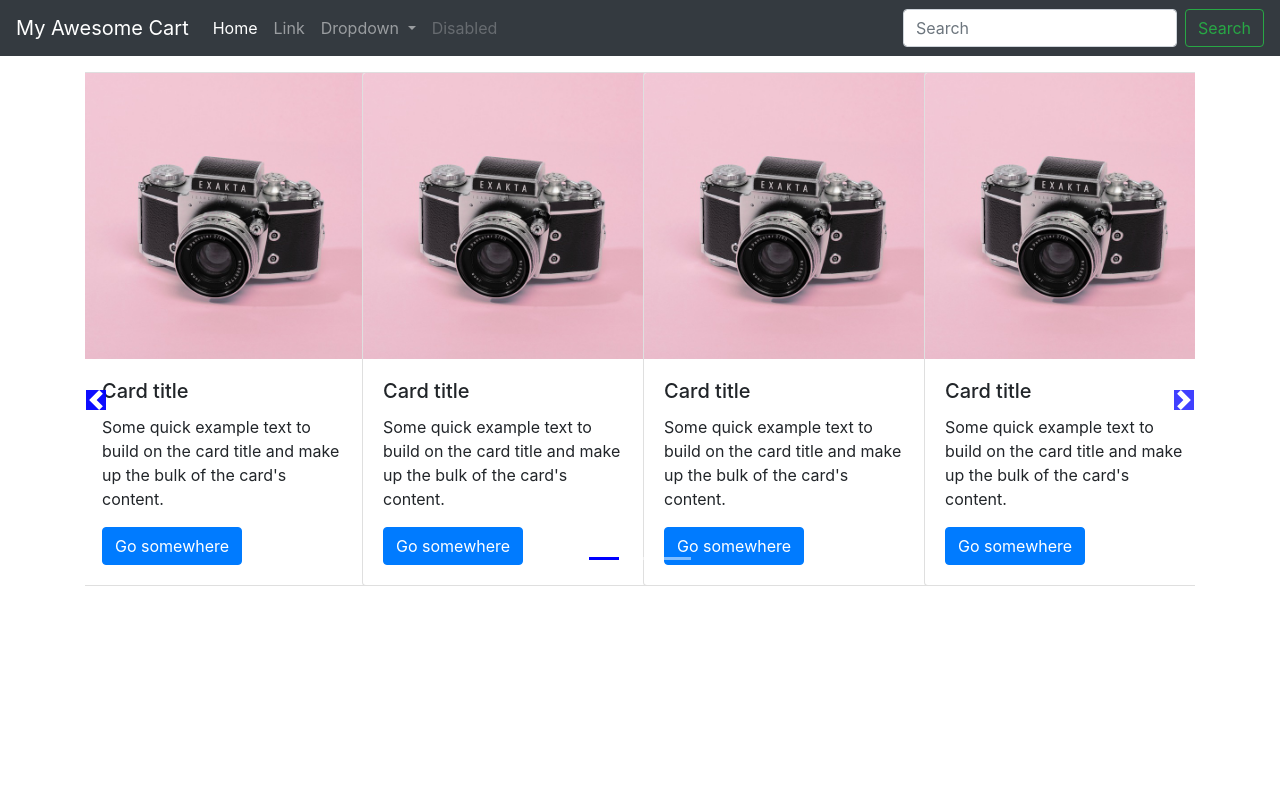
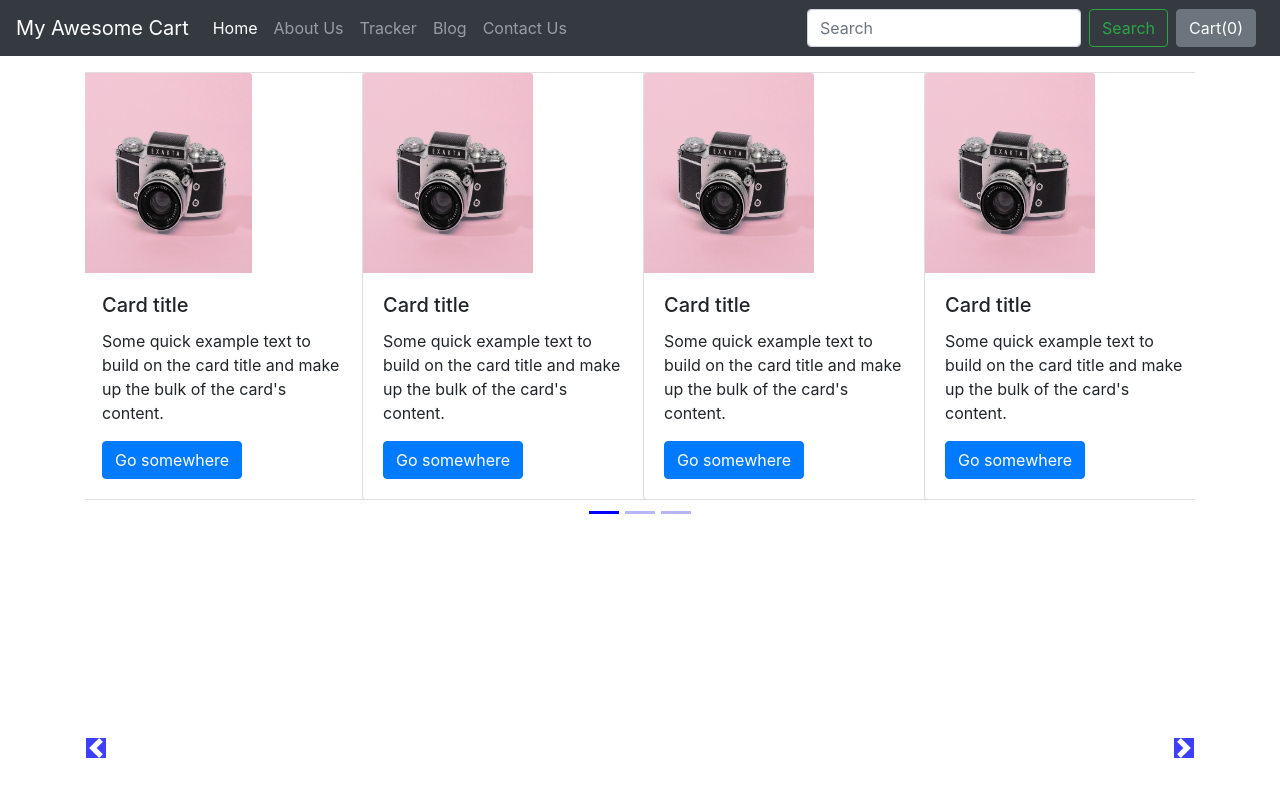
Before and after one commit to techlifess/MyAwesomeCart, a Django app: page /shop/ in a window 1280 px wide. Run offline with Django 4.2, Linux system fonts and the light colour scheme; some libraries are stand-ins or nearby versions.

Commit message:
new features

```diff
--- /dev/null
+++ b/shop/templates/shop/basic.html
@@ -0,0 +1,75 @@
+<!doctype html>
+<html lang="en">
+  <head>
+    <!-- Required meta tags -->
+    <meta charset="utf-8">
+    <meta name="viewport" content="width=device-width, initial-scale=1, shrink-to-fit=no">
+
+    <!-- Bootstrap CSS -->
+    <link rel="stylesheet" href="https://stackpath.bootstrapcdn.com/bootstrap/4.2.1/css/bootstrap.min.css" integrity="sha384-GJzZqFGwb1QTTN6wy59ffF1BuGJpLSa9DkKMp0DgiMDm4iYMj70gZWKYbI706tWS" crossorigin="anonymous">
+
+    <title>{% block title%} {% endblock %}</title>
+     <style>
+       {% block css %} {% endblock %}
+  </style>
+  </head>
+  <body>
+
+    <nav class="navbar navbar-expand-lg navbar-dark bg-dark">
+  <a class="navbar-brand" href="/shop">My Awesome Cart</a>
+  <button class="navbar-toggler" type="button" data-toggle="collapse" data-target="#navbarSupportedContent" aria-controls="navbarSupportedContent" aria-expanded="false" aria-label="Toggle navigation">
+    <span class="navbar-toggler-icon"></span>
+  </button>
+
+  <div class="collapse navbar-collapse" id="navbarSupportedContent">
+    <ul class="navbar-nav mr-auto">
+      <li class="nav-item active">
+        <a class="nav-link" href="/shop">Home <span class="sr-only">(current)</span></a>
+      </li>
+      <li class="nav-item">
+        <a class="nav-link" href="/shop/about">About Us</a>
+      </li>
+
+      <li class="nav-item">
+        <a class="nav-link" href="/shop/tracker">Tracker</a>
+      </li>
+
+      <li class="nav-item">
+        <a class="nav-link" href="/blog">Blog</a>
+      </li>
+
+       <li class="nav-item">
+        <a class="nav-link" href="/shop/contact">Contact Us</a>
+      </li>
+
+
+    </ul>
+    <form method='get' action='/shop/search/' class="form-inline my-2 my-lg-0">
+      <input class="form-control mr-sm-2" type="search" placeholder="Search" aria-label="Search" name="search" id="search">
+      <button class="btn btn-outline-success my-2 my-sm-0" type="submit">Search</button>
+    </form>
+    <button type="button" class="btn btn-secondary mx-2" id="popcart" data-container="body" data-toggle="popover" data-placement="bottom" data-html="true" data-content="Vivamus
+sagittis lacus vel augue laoreet rutrum faucibus.">
+
+
+  Cart(<span id="cart">0</span>)
+</button>
+  </div>
+</nav>
+  {% block body %} {% endblock %}
+
+    <!-- Optional JavaScript; choose one of the two! -->
+
+    <!-- Option 1: jQuery and Bootstrap Bundle (includes Popper) -->
+    <script src="https://cdn.jsdelivr.net/npm/jquery@3.5.1/dist/jquery.slim.min.js" integrity="sha384-DfXdz2htPH0lsSSs5nCTpuj/zy4C+OGpamoFVy38MVBnE+IbbVYUew+OrCXaRkfj" crossorigin="anonymous"></script>
+    <script src="https://cdn.jsdelivr.net/npm/bootstrap@4.6.2/dist/js/bootstrap.bundle.min.js" integrity="sha384-Fy6S3B9q64WdZWQUiU+q4/2Lc9npb8tCaSX9FK7E8HnRr0Jz8D6OP9dO5Vg3Q9ct" crossorigin="anonymous"></script>
+
+    <!-- Option 2: Separate Popper and Bootstrap JS -->
+    <!--
+    <script src="https://cdn.jsdelivr.net/npm/jquery@3.5.1/dist/jquery.slim.min.js" integrity="sha384-DfXdz2htPH0lsSSs5nCTpuj/zy4C+OGpamoFVy38MVBnE+IbbVYUew+OrCXaRkfj" crossorigin="anonymous"></script>
+    <script src="https://cdn.jsdelivr.net/npm/popper.js@1.16.1/dist/umd/popper.min.js" integrity="sha384-9/reFTGAW83EW2RDu2S0VKaIzap3H66lZH81PoYlFhbGU+6BZp6G7niu735Sk7lN" crossorigin="anonymous"></script>
+    <script src="https://cdn.jsdelivr.net/npm/bootstrap@4.6.2/dist/js/bootstrap.min.js" integrity="sha384-+sLIOodYLS7CIrQpBjl+C7nPvqq+FbNUBDunl/OZv93DB7Ln/533i8e/mZXLi/P+" crossorigin="anonymous"></script>
+    -->
+    {% block js %} {% endblock %}
+  </body>
+</html>
--- a/shop/templates/shop/index.html
+++ b/shop/templates/shop/index.html
@@ -1,88 +1,46 @@
-<!--doctype html-->
-<html lang="en">
-  <head>
-    <!-- Required meta tags -->
-    <meta charset="utf-8">
-    <meta name="viewport" content="width=device-width, initial-scale=1, shrink-to-fit=no">
-
-    <!-- Bootstrap CSS -->
-    <link rel="stylesheet" href="https://cdn.jsdelivr.net/npm/bootstrap@4.6.2/dist/css/bootstrap.min.css" integrity="sha384-xOolHFLEh07PJGoPkLv1IbcEPTNtaed2xpHsD9ESMhqIYd0nLMwNLD69Npy4HI+N" crossorigin="anonymous">
-
-    <title>Hello, world!</title>
-      <style>
+{% extends 'shop/basic.html' %}
+{% block title%} MyAwesomeCart - Best Ecommerce Website{% endblock %}
+{% block css %}
 .col-md-3
 {
 display: inline-block;
-          margin-left: -4px
-
+margin-left:-4px;
 }
-
 .carousel-indicators .active {
 background-color: blue;
 }
-
-        .col-md-3 img {
-          width: 100%;
-          height: auto;
+.col-md-3 img{
+width: 170px;
+height: 200px;
 }
-
-        body .crousel-indicator li{
+body .carousel-indicator li{
 background-color: blue;
 }
+body .carousel-indicators{
+bottom: -40px;
+}
+.carousel-indicators li {
 
-        body .carousel-indicators{
-          bottom: 0;
+
+    background-color: #7270fc;
 }
-
-        .carousel-control-prev-icon,
-        .carousel-control-next-icon{
+body .carousel-control-prev-icon,
+body .carousel-control-next-icon{
 background-color: blue;
 }
+.carousel-control-prev,
+.carousel-control-next{
+top: auto;
+bottom: auto;
+padding-top: 222px;
+}
 body .no-padding{
-          padding-left: 0;
+padding-left: 0,
 padding-right: 0;
 }
-        </style>
-  </head>
-  <body>
+{% endblock %}
+{% block body %}
 {% load static %}
-    <!--Navigation bar-->
-    <nav class="navbar navbar-expand-lg navbar-dark bg-dark">
-      <a class="navbar-brand" href="#">My Awesome Cart</a>
-      <button class="navbar-toggler" type="button" data-toggle="collapse" data-target="#navbarSupportedContent" aria-controls="navbarSupportedContent" aria-expanded="false" aria-label="Toggle navigation">
-        <span class="navbar-toggler-icon"></span>
-      </button>
-
-      <div class="collapse navbar-collapse" id="navbarSupportedContent">
-        <ul class="navbar-nav mr-auto">
-          <li class="nav-item active">
-            <a class="nav-link" href="#">Home <span class="sr-only">(current)</span></a>
-          </li>
-          <li class="nav-item">
-            <a class="nav-link" href="#">Link</a>
-          </li>
-          <li class="nav-item dropdown">
-            <a class="nav-link dropdown-toggle" href="#" role="button" data-toggle="dropdown" aria-expanded="false">
-              Dropdown
-            </a>
-            <div class="dropdown-menu">
-              <a class="dropdown-item" href="#">Action</a>
-              <a class="dropdown-item" href="#">Another action</a>
-              <div class="dropdown-divider"></div>
-              <a class="dropdown-item" href="#">Something else here</a>
-            </div>
-          </li>
-          <li class="nav-item">
-            <a class="nav-link disabled">Disabled</a>
-          </li>
-        </ul>
-        <form class="form-inline my-2 my-lg-0">
-          <input class="form-control mr-sm-2" type="search" placeholder="Search" aria-label="Search">
-          <button class="btn btn-outline-success my-2 my-sm-0" type="submit">Search</button>
-        </form>
-      </div>
-    </nav>
-
     <!--        carousel indicators starts from here-->
 
     <div class="container">
@@ -262,18 +220,4 @@
   <a class="carousel-control-next" href="#demo" data-slide="next">
       <span class="carousel-control-next-icon"></span>
   </a>
-
-    <!-- Optional JavaScript; choose one of the two! -->
-
-    <!-- Option 1: jQuery and Bootstrap Bundle (includes Popper) -->
-    <script src="https://cdn.jsdelivr.net/npm/jquery@3.5.1/dist/jquery.slim.min.js" integrity="sha384-DfXdz2htPH0lsSSs5nCTpuj/zy4C+OGpamoFVy38MVBnE+IbbVYUew+OrCXaRkfj" crossorigin="anonymous"></script>
-    <script src="https://cdn.jsdelivr.net/npm/bootstrap@4.6.2/dist/js/bootstrap.bundle.min.js" integrity="sha384-Fy6S3B9q64WdZWQUiU+q4/2Lc9npb8tCaSX9FK7E8HnRr0Jz8D6OP9dO5Vg3Q9ct" crossorigin="anonymous"></script>
-
-    <!-- Option 2: Separate Popper and Bootstrap JS -->
-    <!--
-    <script src="https://cdn.jsdelivr.net/npm/jquery@3.5.1/dist/jquery.slim.min.js" integrity="sha384-DfXdz2htPH0lsSSs5nCTpuj/zy4C+OGpamoFVy38MVBnE+IbbVYUew+OrCXaRkfj" crossorigin="anonymous"></script>
-    <script src="https://cdn.jsdelivr.net/npm/popper.js@1.16.1/dist/umd/popper.min.js" integrity="sha384-9/reFTGAW83EW2RDu2S0VKaIzap3H66lZH81PoYlFhbGU+6BZp6G7niu735Sk7lN" crossorigin="anonymous"></script>
-    <script src="https://cdn.jsdelivr.net/npm/bootstrap@4.6.2/dist/js/bootstrap.min.js" integrity="sha384-+sLIOodYLS7CIrQpBjl+C7nPvqq+FbNUBDunl/OZv93DB7Ln/533i8e/mZXLi/P+" crossorigin="anonymous"></script>
-    -->
-  </body>
-</html>
+  {% endblock %}
--- a/shop/views.py
+++ b/shop/views.py
@@ -6,10 +6,10 @@
     return render(request, 'shop/index.html')
 
 def about(request):
-    return HttpResponse("We are at about")
+    return render(request, 'shop/about.html')
 
 def contact(request):
-    return HttpResponse("We are at contact")
+    return render(request, 'shop/contact.html')
 
 def tracker(request):
     return HttpResponse("We are at tracker")
```
Also changed, not shown: shop/templates/shop/about.html (added, +54 -0 lines), shop/templates/shop/contact.html (added, +42 -0 lines), db.sqlite3, shop/templates/shop/checkout.html (added), shop/templates/shop/prodView.html (added), shop/templates/shop/search.html (added), shop/templates/shop/tracker.html (added). Lines whose indentation alone changed are shown as unchanged.
